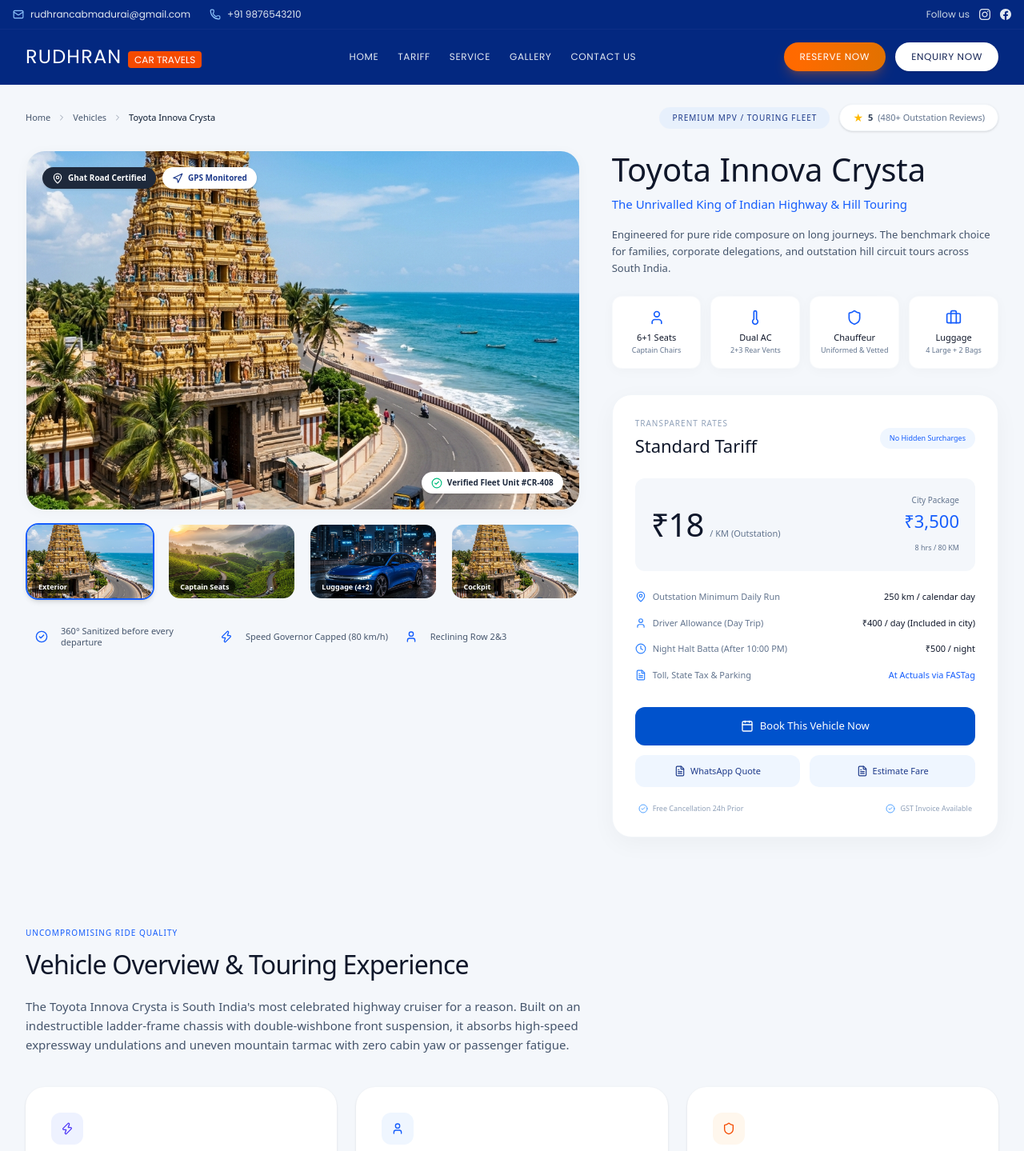
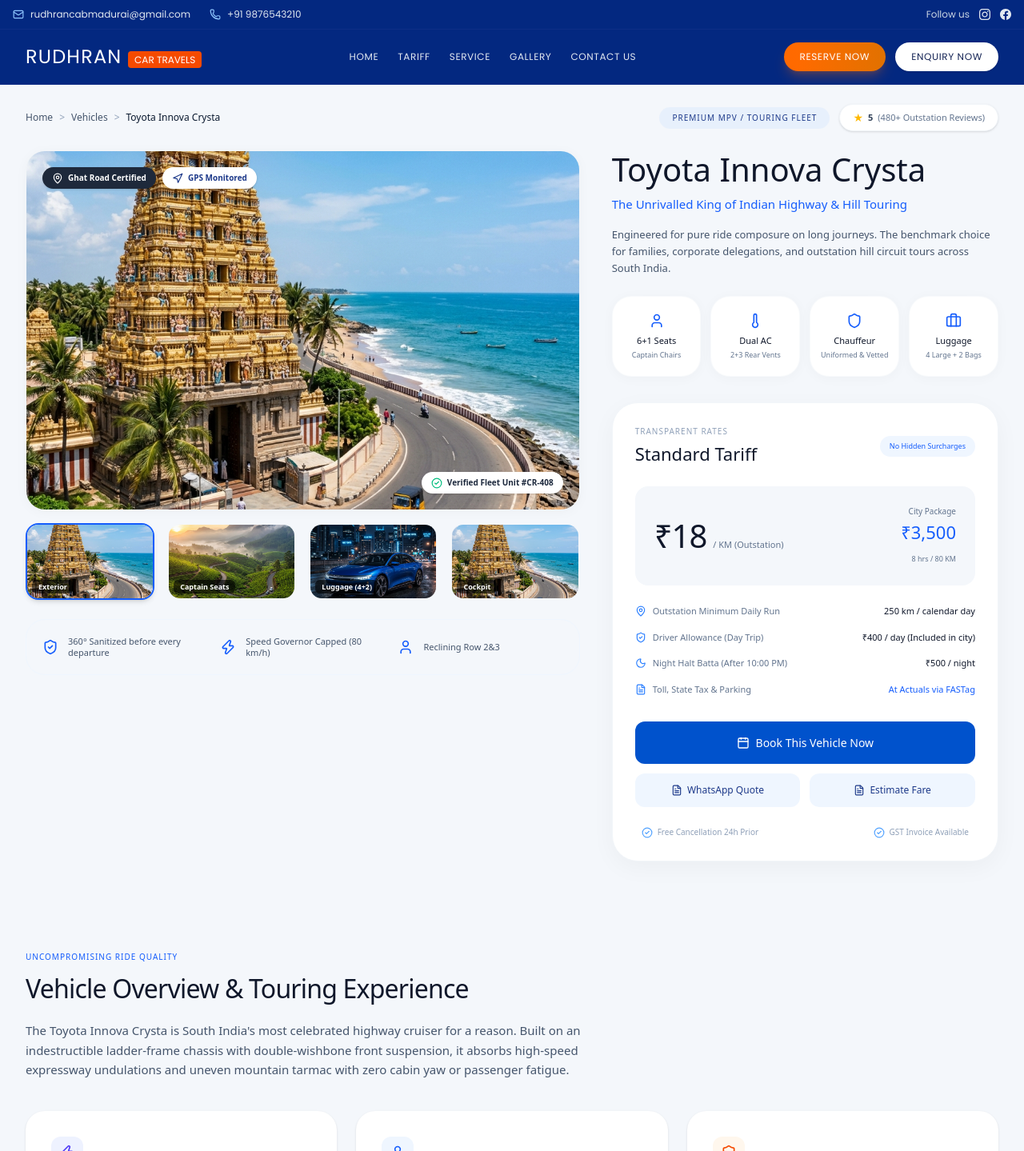
Before and after one commit to aeropeak26/Rudhran_travels, a Next.js app: page /vehicles/1 in a window 1280 px wide. Shown: the top 1439 px of the page at 80% size. Built offline with nearby package versions, Linux system fonts and the light colour scheme.

Commit message:
Update page layout to precisely match latest screenshot

```diff
--- a/src/app/vehicles/[id]/page.tsx
+++ b/src/app/vehicles/[id]/page.tsx
@@ -7,7 +7,7 @@ import { useParams, notFound } from 'next/navigation';
 import { vehiclesData } from '@/data/vehicles';
 import {
   CheckCircle2, ChevronRight, User, Shield, Thermometer, Briefcase,
-  MapPin, Clock, Phone, Mail, Zap, PlaySquare, FileText, Check, Car, Calendar, Navigation
+  MapPin, Clock, Phone, Mail, Zap, PlaySquare, FileText, Check, Car, Calendar, Navigation, ShieldCheck, Moon, Armchair, ChevronDown, ChevronRightSquare
 } from 'lucide-react';
 import TopBar from '@/components/TopBar';
 import Header from '@/components/Header';
@@ -39,11 +39,11 @@ export default function VehicleDetailsPage() {
         {/* 1. Breadcrumb & Top Bar */}
         <section className="bg-[#f4f7fb]">
           <div className="max-w-7xl mx-auto px-4 sm:px-6 lg:px-8 py-6 flex flex-col md:flex-row md:items-center justify-between gap-4">
-            <div className="flex items-center space-x-2 text-[11px] font-semibold text-slate-600">
+            <div className="flex items-center space-x-2 text-[12px] font-medium text-slate-600">
               <Link href="/" className="hover:text-blue-600 transition-colors">Home</Link>
-              <ChevronRight className="w-3 h-3 opacity-50" />
+              <span className="text-slate-400">&gt;</span>
               <Link href="/vehicles" className="hover:text-blue-600 transition-colors">Vehicles</Link>
-              <ChevronRight className="w-3 h-3 opacity-50" />
+              <span className="text-slate-400">&gt;</span>
               <span className="text-[#0a192f] font-bold">{vehicle.name}</span>
             </div>
 
@@ -95,17 +95,17 @@ export default function VehicleDetailsPage() {
               </div>
 
               {/* Highlights Row */}
-              <div className="flex flex-wrap items-center gap-4 mt-2 p-2 rounded-2xl">
+              <div className="flex flex-wrap items-center gap-4 mt-2 bg-[#f4f7fb] p-5 rounded-[1.5rem] border border-blue-50">
                 <div className="flex-1 min-w-[150px] flex items-center gap-3">
-                  <div className="w-6 h-6 rounded flex items-center justify-center text-blue-600 shrink-0"><CheckCircle2 className="w-4 h-4" /></div>
+                  <ShieldCheck className="w-5 h-5 text-blue-600 shrink-0" />
                   <span className="text-[11px] font-medium text-slate-600 leading-tight block">360° Sanitized before every departure</span>
                 </div>
                 <div className="flex-1 min-w-[150px] flex items-center gap-3">
-                  <div className="w-6 h-6 rounded flex items-center justify-center text-blue-600 shrink-0"><Zap className="w-4 h-4" /></div>
+                  <Zap className="w-5 h-5 text-blue-600 shrink-0" />
                   <span className="text-[11px] font-medium text-slate-600 leading-tight block">Speed Governor Capped (80 km/h)</span>
                 </div>
                 <div className="flex-1 min-w-[150px] flex items-center gap-3">
-                  <div className="w-6 h-6 rounded flex items-center justify-center text-blue-600 shrink-0"><User className="w-4 h-4" /></div>
+                  <User className="w-5 h-5 text-blue-600 shrink-0" />
                   <span className="text-[11px] font-medium text-slate-600 leading-tight block">Reclining Row 2&3</span>
                 </div>
               </div>
@@ -120,16 +120,16 @@ export default function VehicleDetailsPage() {
               {/* Features Grid */}
               <div className="grid grid-cols-4 gap-3 mb-8">
                 {vehicle.features.map((feat, idx) => (
-                  <div key={idx} className="flex flex-col items-center justify-center text-center py-4 px-2 rounded-xl bg-white shadow-[0_2px_15px_rgb(0,0,0,0.03)] border border-slate-100/50 hover:border-slate-200 transition-colors">
+                  <div key={idx} className="flex flex-col items-center justify-center text-center py-5 px-2 rounded-[1.5rem] bg-white shadow-[0_2px_15px_rgb(0,0,0,0.03)] border border-slate-100/50 hover:border-slate-200 transition-colors">
                     <feat.icon className="w-5 h-5 text-blue-600 mb-2" />
-                    <span className="text-[11px] font-bold text-[#0f172a] leading-tight mb-0.5">{feat.text}</span>
+                    <span className="text-[11px] font-bold text-[#0f172a] leading-tight mb-1">{feat.text}</span>
                     <span className="text-[9px] text-slate-500 font-medium">{feat.subtext}</span>
                   </div>
                 ))}
               </div>
 
               {/* Tariff Box */}
-              <div className="bg-white shadow-[0_8px_30px_rgb(0,0,0,0.04)] rounded-[1.5rem] p-7 border border-slate-100">
+              <div className="bg-white shadow-[0_8px_30px_rgb(0,0,0,0.04)] rounded-[2rem] p-7 border border-slate-100">
                 <div className="flex justify-between items-center mb-6">
                   <div>
                     <span className="text-[10px] font-bold text-slate-400 uppercase tracking-widest block mb-1">TRANSPARENT RATES</span>
@@ -138,7 +138,7 @@ export default function VehicleDetailsPage() {
                   <span className="text-[9px] font-bold text-blue-600 bg-blue-50 px-3 py-1.5 rounded-full">No Hidden Surcharges</span>
                 </div>
 
-                <div className="flex items-center justify-between bg-[#f4f7fb] rounded-xl p-5 mb-6">
+                <div className="flex items-center justify-between bg-[#f4f7fb] rounded-2xl p-6 mb-6">
                   <div className="flex items-baseline gap-2">
                     <span className="text-[2.5rem] font-extrabold text-[#0f172a] tracking-tight">₹{vehicle.price}</span>
                     <span className="text-[11px] font-medium text-slate-500">/ KM (Outstation)</span>
@@ -153,37 +153,37 @@ export default function VehicleDetailsPage() {
                 <div className="space-y-4 mb-8">
                   <div className="flex justify-between items-center text-[11px]">
                     <div className="flex items-center gap-2 text-slate-500 font-medium"><MapPin className="w-3.5 h-3.5 text-blue-500"/> Outstation Minimum Daily Run</div>
-                    <span className="font-semibold text-[#0f172a]">{vehicle.minRun} km / calendar day</span>
+                    <span className="font-bold text-[#0f172a]">{vehicle.minRun} km / calendar day</span>
                   </div>
                   <div className="flex justify-between items-center text-[11px]">
-                    <div className="flex items-center gap-2 text-slate-500 font-medium"><User className="w-3.5 h-3.5 text-blue-500"/> Driver Allowance (Day Trip)</div>
-                    <span className="font-semibold text-[#0f172a]">₹{vehicle.driverAllowance} / day (Included in city)</span>
+                    <div className="flex items-center gap-2 text-slate-500 font-medium"><ShieldCheck className="w-3.5 h-3.5 text-blue-500"/> Driver Allowance (Day Trip)</div>
+                    <span className="font-bold text-[#0f172a]">₹{vehicle.driverAllowance} / day (Included in city)</span>
                   </div>
                   <div className="flex justify-between items-center text-[11px]">
-                    <div className="flex items-center gap-2 text-slate-500 font-medium"><Clock className="w-3.5 h-3.5 text-blue-500"/> Night Halt Batta (After 10:00 PM)</div>
-                    <span className="font-semibold text-[#0f172a]">₹{vehicle.nightBatta} / night</span>
+                    <div className="flex items-center gap-2 text-slate-500 font-medium"><Moon className="w-3.5 h-3.5 text-blue-500"/> Night Halt Batta (After 10:00 PM)</div>
+                    <span className="font-bold text-[#0f172a]">₹{vehicle.nightBatta} / night</span>
                   </div>
                   <div className="flex justify-between items-center text-[11px]">
                     <div className="flex items-center gap-2 text-slate-500 font-medium"><FileText className="w-3.5 h-3.5 text-blue-500"/> Toll, State Tax & Parking</div>
-                    <span className="font-semibold text-blue-600">At Actuals via FASTag</span>
+                    <span className="font-bold text-blue-600">At Actuals via FASTag</span>
                   </div>
                 </div>
 
                 <div className="space-y-3">
-                  <button onClick={() => setIsModalOpen(true)} className="w-full py-3.5 bg-[#0052cc] hover:bg-blue-700 text-white rounded-xl text-[13px] font-bold transition-colors flex items-center justify-center gap-2">
+                  <button onClick={() => setIsModalOpen(true)} className="w-full py-4 bg-[#0052cc] hover:bg-blue-700 text-white rounded-xl text-[14px] font-bold transition-colors flex items-center justify-center gap-2">
                     <Calendar className="w-4 h-4" /> Book This Vehicle Now
                   </button>
                   <div className="grid grid-cols-2 gap-3">
-                    <a href="https://wa.me/919840012345" target="_blank" rel="noopener noreferrer" className="py-3 bg-blue-50 hover:bg-blue-100 text-[#1e3a8a] rounded-xl text-[11px] font-bold transition-colors flex items-center justify-center gap-1.5">
+                    <a href="https://wa.me/919840012345" target="_blank" rel="noopener noreferrer" className="py-3 bg-blue-50 hover:bg-blue-100 text-[#1e3a8a] rounded-xl text-[12px] font-bold transition-colors flex items-center justify-center gap-1.5">
                       <FileText className="w-3.5 h-3.5" /> WhatsApp Quote
                     </a>
-                    <button onClick={() => setIsModalOpen(true)} className="py-3 bg-blue-50 hover:bg-blue-100 text-[#1e3a8a] rounded-xl text-[11px] font-bold transition-colors flex items-center justify-center gap-1.5">
+                    <button onClick={() => setIsModalOpen(true)} className="py-3 bg-blue-50 hover:bg-blue-100 text-[#1e3a8a] rounded-xl text-[12px] font-bold transition-colors flex items-center justify-center gap-1.5">
                       <FileText className="w-3.5 h-3.5" /> Estimate Fare
                     </button>
                   </div>
-                  <div className="flex items-center justify-between text-[9px] text-slate-400 font-medium px-1 pt-2">
-                    <span className="flex items-center gap-1.5"><CheckCircle2 className="w-3 h-3 text-blue-400" /> Free Cancellation 24h Prior</span>
-                    <span className="flex items-center gap-1.5"><CheckCircle2 className="w-3 h-3 text-blue-400" /> GST Invoice Available</span>
+                  <div className="flex items-center justify-between text-[10px] text-slate-400 font-medium px-2 pt-3">
+                    <span className="flex items-center gap-1.5"><CheckCircle2 className="w-3.5 h-3.5 text-blue-400" /> Free Cancellation 24h Prior</span>
+                    <span className="flex items-center gap-1.5"><CheckCircle2 className="w-3.5 h-3.5 text-blue-400" /> GST Invoice Available</span>
                   </div>
                 </div>
               </div>
@@ -207,7 +207,7 @@ export default function VehicleDetailsPage() {
               {vehicle.overview.map((item, idx) => (
                 <div key={idx} className="bg-white p-8 rounded-[1.5rem] shadow-sm hover:shadow-md transition-shadow flex flex-col">
                   <div className={`w-10 h-10 rounded-xl mb-6 flex items-center justify-center ${idx === 0 ? 'bg-indigo-50 text-indigo-600' : idx === 1 ? 'bg-blue-50 text-blue-600' : 'bg-orange-50 text-orange-600'}`}>
-                    {idx === 0 ? <Zap className="w-4 h-4" /> : idx === 1 ? <User className="w-4 h-4" /> : <Shield className="w-4 h-4" />}
+                    {idx === 0 ? <Zap className="w-5 h-5" /> : idx === 1 ? <User className="w-5 h-5" /> : <Shield className="w-5 h-5" />}
                   </div>
                   <h3 className="text-[17px] font-bold text-[#0f172a] mb-3">{item.title}</h3>
                   <p className="text-[13px] text-slate-500 leading-relaxed mb-6 flex-grow">{item.desc}</p>
```
